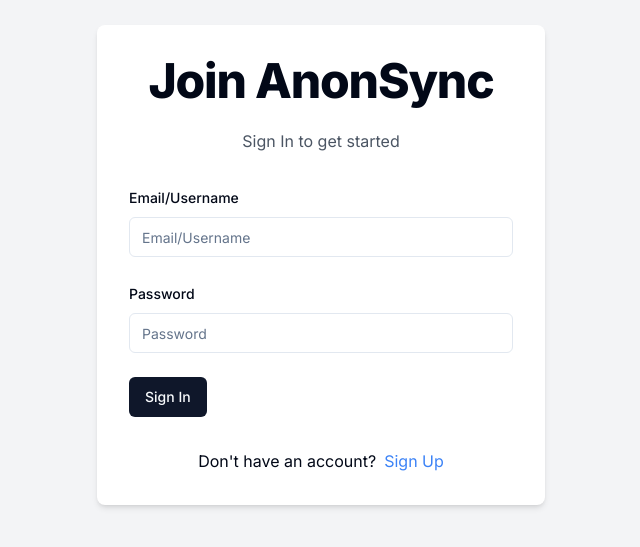
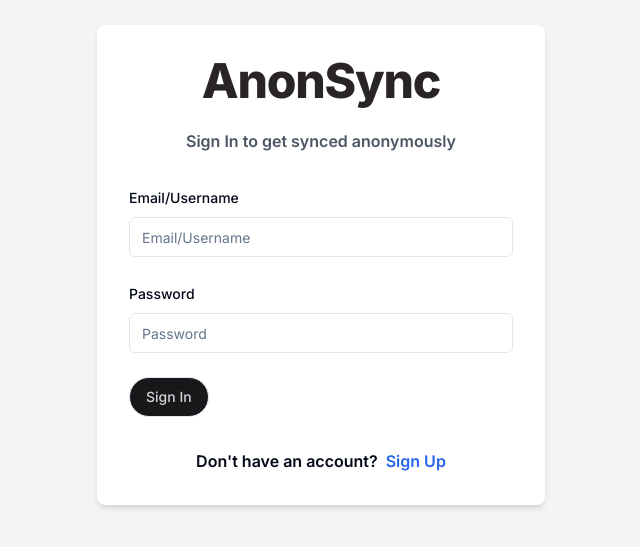
Before and after one commit to Farmaan16/anonsync, a Next.js app: page /sign-in in a window 1280 px wide. Shown: the part 135-682 px from the top of the page, without its empty margins (319-959 px from the left). Built offline with nearby package versions, Linux system fonts and the light colour scheme.

Commit message:
"Fixed some UI"

```diff
--- a/package.json
+++ b/package.json
@@ -16,6 +16,7 @@
     "@radix-ui/react-slot": "^1.0.2",
     "@radix-ui/react-switch": "^1.0.3",
     "@radix-ui/react-toast": "^1.1.5",
+    "ai": "^3.1.2",
     "axios": "^1.6.8",
     "bcryptjs": "^2.4.3",
     "class-variance-authority": "^0.7.0",
--- a/src/app/(app)/layout.tsx
+++ b/src/app/(app)/layout.tsx
@@ -1,4 +1,4 @@
-import Navbar from "@/components/ui/Navbar";
+import Navbar from "@/components/Navbar";
 
 interface RootLayoutProps {
   children: React.ReactNode;
--- a/src/app/(app)/page.tsx
+++ b/src/app/(app)/page.tsx
@@ -16,11 +16,11 @@
     <>
       <main className="flex-grow flex flex-col items-center justify-center px-4 md:px-24 py-12">
         <section className="text-center mb-8 md:mb-12">
-          <h1 className="text-4xl md:text-6xl font-extrabold ">
+          <h1 className="text-4xl md:text-6xl font-extrabold text-stone-700 ">
             Say it all, without saying who you are.
           </h1>
 
-          <p className="text-lg md:text-2xl mt-4">
+          <p className="text-lg md:text-2xl mt-4 text-zinc-600">
             Dive into AnonSync - Where Mystery Meets Messaging! Your identity
             stays incognito while your conversations ignite!
           </p>
@@ -38,7 +38,7 @@
                     <CardHeader className="font-bold text-cyan-600">{message.title}</CardHeader>
                     <CardContent className="flex aspect-auto items-center justify-center p-6">
                       <div>
-                        <span className="text-xl font-semibold">
+                        <span className="text-xl font-semibold text-slate-800">
                           {message.content}
                         </span>
 
--- a/src/app/(auth)/layout.tsx
+++ /dev/null
@@ -1,16 +0,0 @@
-export const metadata = {
-  title: 'Next.js',
-  description: 'Generated by Next.js',
-}
-
-export default function RootLayout({
-  children,
-}: {
-  children: React.ReactNode
-}) {
-  return (
-    <html lang="en">
-      <body>{children}</body>
-    </html>
-  )
-}
--- a/src/app/(auth)/sign-in/page.tsx
+++ b/src/app/(auth)/sign-in/page.tsx
@@ -58,11 +58,14 @@
     <div className="flex justify-center items-center min-h-screen bg-gray-100">
       <div className="w-full max-w-md p-8 space-y-8 bg-white rounded-lg shadow-md">
         <div className="text-center">
-          <h1 className="text-4xl font-extrabold tracking-tight lg:text-5xl mb-6">
-            Join AnonSync
+          <h1 className="text-4xl font-extrabold tracking-tight lg:text-5xl mb-6 text-stone-800">
+            AnonSync
           </h1>
 
-          <p className="text-gray-600 mb-4"> Sign In to get started</p>
+          <p className="text-gray-600 mb-4 font-semibold">
+            {" "}
+            Sign In to get synced anonymously
+          </p>
         </div>
         <Form {...form}>
           <form onSubmit={form.handleSubmit(onSubmit)} className="space-y-6">
@@ -74,7 +77,7 @@
                 <FormItem>
                   <FormLabel>Email/Username</FormLabel>
                   <FormControl>
-                    <Input placeholder="Email/Username"  {...field} />
+                    <Input placeholder="Email/Username" {...field} />
                   </FormControl>
 
                   <FormMessage />
@@ -96,7 +99,12 @@
                 </FormItem>
               )}
             />
-            <Button type="submit" disabled={isSubmitting}>
+            <Button
+              type="submit"
+              disabled={isSubmitting}
+              className="bg-zinc-900 text-zinc-300 rounded-3xl   "
+              variant={"outline"}
+            >
               {isSubmitting ? (
                 <>
                   <Loader2 className="mr-2 h-4 w-4 animate-spin" /> Please Wait
@@ -108,9 +116,12 @@
           </form>
         </Form>
         <div className="text-center m-4">
-          <p>
+          <p className="font-semibold">
             Don&apos;t have an account?
-            <Link href="/sign-up" className="text-blue-500 ml-2">
+            <Link
+              href="/sign-up"
+              className="text-blue-600 ml-2 hover:underline"
+            >
               Sign Up
             </Link>
           </p>
--- a/src/app/(auth)/sign-up/page.tsx
+++ b/src/app/(auth)/sign-up/page.tsx
@@ -101,11 +101,14 @@
     <div className="flex justify-center items-center min-h-screen bg-gray-100">
       <div className="w-full max-w-md p-8 space-y-8 bg-white rounded-lg shadow-md">
         <div className="text-center">
-          <h1 className="text-4xl font-extrabold tracking-tight lg:text-5xl mb-6">
+          <h1 className="text-4xl font-extrabold tracking-tight lg:text-5xl mb-6 text-stone-800">
             Join AnonSync
           </h1>
 
-          <p className="text-gray-600 mb-4"> Sign up to get started</p>
+          <p className="text-gray-600 mb-4 font-semibold">
+            {" "}
+            Sign up to get started
+          </p>
         </div>
         <Form {...form}>
           <form onSubmit={form.handleSubmit(onSubmit)} className="space-y-6">
@@ -170,7 +173,12 @@
                 </FormItem>
               )}
             />
-            <Button type="submit" disabled={isSubmitting}>
+            <Button
+              type="submit"
+              disabled={isSubmitting}
+              className="bg-zinc-900 text-zinc-300 rounded-3xl  "
+              variant={"outline"}
+            >
               {isSubmitting ? (
                 <>
                   <Loader2 className="mr-2 h-4 w-4 animate-spin" /> Please Wait
@@ -182,9 +190,12 @@
           </form>
         </Form>
         <div className="text-center m-4">
-          <p>
+          <p className="font-semibold">
             Already have an account?
-            <Link href="/sign-in" className="text-blue-500 ml-2">
+            <Link
+              href="/sign-in"
+              className="text-blue-600 ml-2 hover:underline"
+            >
               Sign In
             </Link>
           </p>
--- a/src/app/(auth)/verify/layout.tsx
+++ /dev/null
@@ -1,16 +0,0 @@
-export const metadata = {
-  title: 'Next.js',
-  description: 'Generated by Next.js',
-}
-
-export default function RootLayout({
-  children,
-}: {
-  children: React.ReactNode
-}) {
-  return (
-    <html lang="en">
-      <body>{children}</body>
-    </html>
-  )
-}
--- a/src/app/layout.tsx
+++ b/src/app/layout.tsx
@@ -8,7 +8,7 @@
 const inter = Inter({ subsets: ["latin"] });
 
 export const metadata: Metadata = {
-  title: "Create Next App",
+  title: "AnonSync",
   description: "Generated by create next app",
 };
 
--- a/src/components/ui/Navbar.tsx
+++ b/src/components/Navbar.tsx
@@ -5,7 +5,7 @@
 import { useSession, signOut } from "next-auth/react";
 
 import { User } from "next-auth";
-import { Button } from "./button";
+import { Button } from "../components/ui/button";
 
 function Navbar() {
     const { data: session } = useSession();
@@ -16,7 +16,10 @@
   return (
     <nav className="p-4 md:p-4   text-zinc-800">
       <div className="container mx-auto flex flex-col md:flex-row justify-between items-center">
-        <a href="#" className="text-3xl font-bold mb-4 md:mb-0 text-zinc-900">
+        <a
+          href="#"
+          className="text-5xl font-extrabold mb-4 md:mb-0 text-zinc-900"
+        >
           AnonSync
         </a>
         {session ? (
@@ -24,21 +27,23 @@
             <span className="mr-4">Welcome, {user.username || user.email}</span>
             <Button
               onClick={() => signOut()}
-              className="w-full md:w-auto bg-slate-100 text-black"
+              className="w-full  md:m-6  bg-zinc-900 text-zinc-300 md:text-lg rounded-3xl mx-4"
               variant="outline"
             >
               Logout
             </Button>
           </>
         ) : (
+          <div className="flex justify-center mr-4">
             <Link href="/sign-in">
               <Button
-              className="w-full md:w-auto bg-slate-100 text-black"
+                className="w-full  md:m-6  bg-zinc-900 text-zinc-300 md:text-lg rounded-3xl mx-4  "
                 variant={"outline"}
               >
                 Login
               </Button>
             </Link>
+          </div>
         )}
       </div>
     </nav>
```
Also changed, not shown: 1 other file (tests, documents, lock files or other folders). Lines whose indentation alone changed are shown as unchanged.
